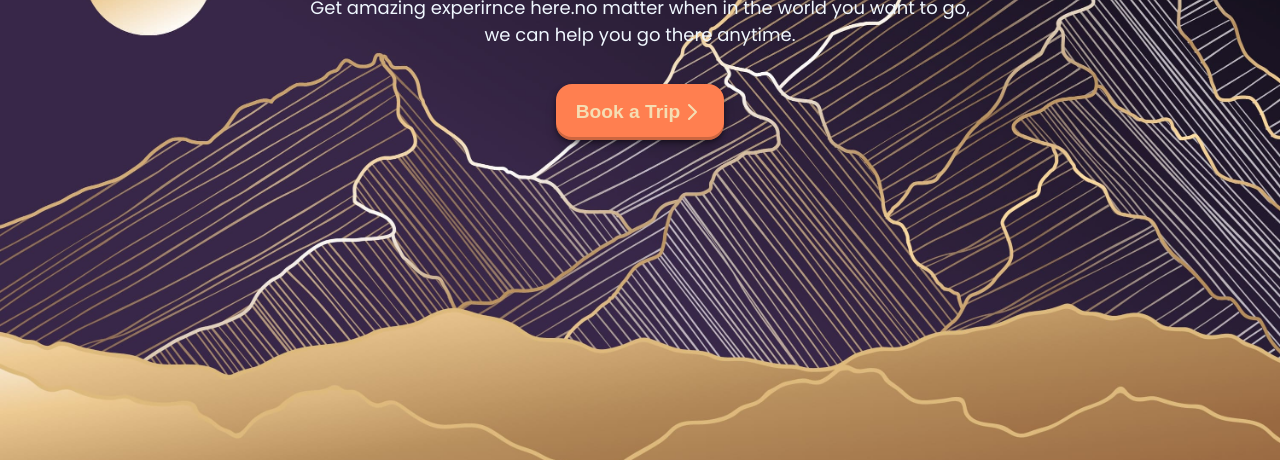
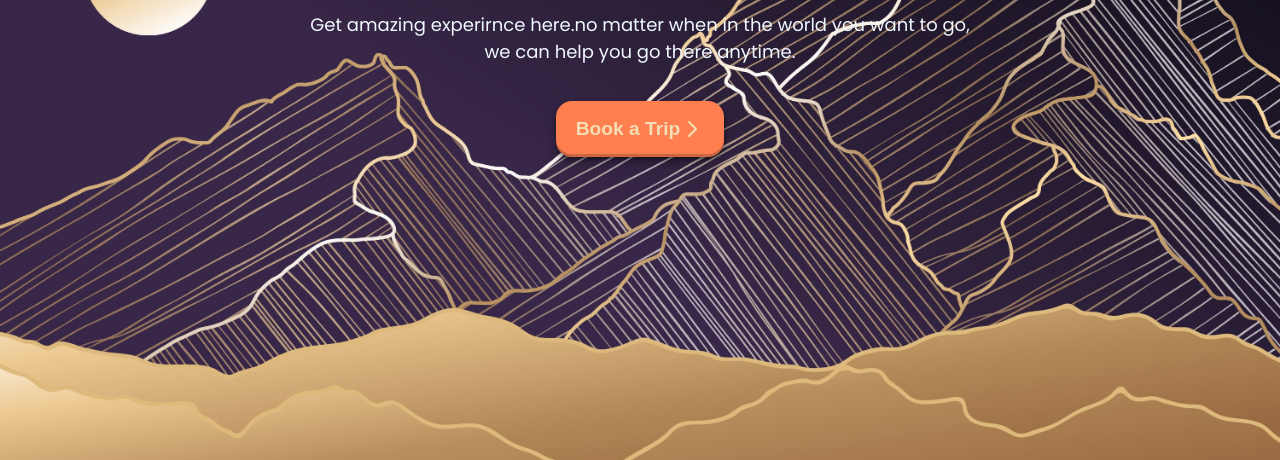
Before and after one commit to samirzjadhav/travel-agency-landing-page, a plain HTML site: page index.html in a window 1280 px wide. Shown: the part 340-800 px from the top of the page. Drawn offline with Linux system fonts and the light colour scheme.

Commit message:
feat: center hero

```diff
--- a/style.css
+++ b/style.css
@@ -9,9 +9,6 @@
 body {
   color: white;
   font-family: "Poppins", sans-serif;
-}
-
-.main {
   min-height: 100vh;
   background: url(./assets/images/mountain-illustration.jpg);
   background-size: cover;
@@ -66,7 +63,7 @@ body {
 }
 
 .hero {
-  min-height: 60%;
+  min-height: 60vh;
   display: flex;
   flex-direction: column;
   justify-content: center;
```
